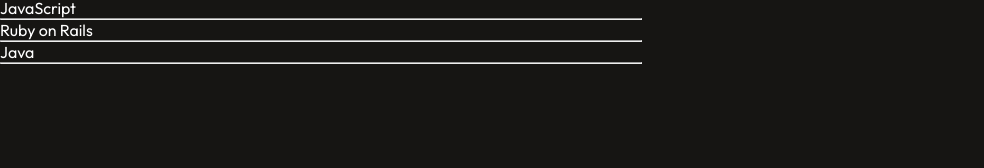
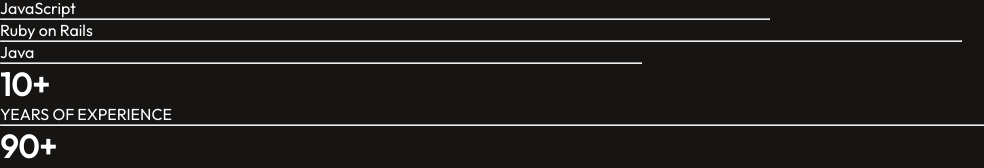
Before and after one commit to KipletingEdwin/kipleting-edwin-portfolio, a React (Vite) app: page / in a window 1280 px wide. Shown: the part 1943-2111 px from the top of the page, without its empty margins (0-984 px from the left). Before the commit the page ends 2007 px from the top, so only its background shows below. Built offline with nearby package versions, Linux system fonts and the light colour scheme.

Commit message:
add years of experinec

```diff
--- a/src/Components/About/About.jsx
+++ b/src/Components/About/About.jsx
@@ -24,11 +24,24 @@
 
           <div className="about-skills">
             <div className="about-skill"><p> HTML & CSS </p> <hr style={{width: "50%"}}  /> </div>
-            <div className="about-skill"><p> React JS </p> <hr style={{width: "50%"}}  /> </div>
-            <div className="about-skill"><p> JavaScript </p> <hr style={{width: "50%"}}  /> </div>
-            <div className="about-skill"><p> Ruby on Rails </p> <hr style={{width: "50%"}}  /> </div>
+            <div className="about-skill"><p> React JS </p> <hr style={{width: "70%"}}  /> </div>
+            <div className="about-skill"><p> JavaScript </p> <hr style={{width: "60%"}}  /> </div>
+            <div className="about-skill"><p> Ruby on Rails </p> <hr style={{width: "75%"}}  /> </div>
             <div className="about-skill"><p> Java </p> <hr style={{width: "50%"}}  /> </div>
           </div>
+        </div>
+        <div className="about-achievements">
+          <div className="about-achievement">
+            <h1>10+</h1>
+            <p>YEARS OF EXPERIENCE</p>
+          </div>
+          <hr />
+
+          <div className="about-achievement">
+            <h1>90+</h1>
+            <p>PROJECTS COMPLETED</p>
+          </div>
+
         </div>
     </div>
   )
```
